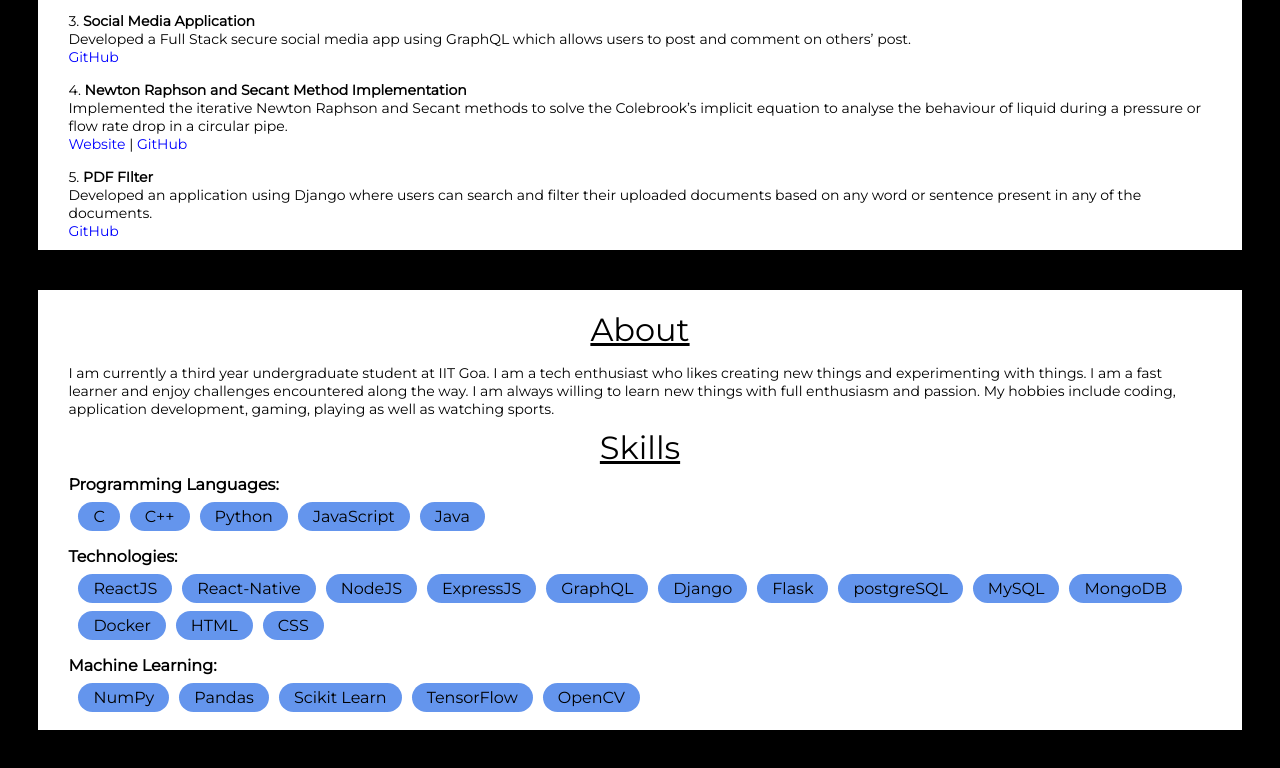
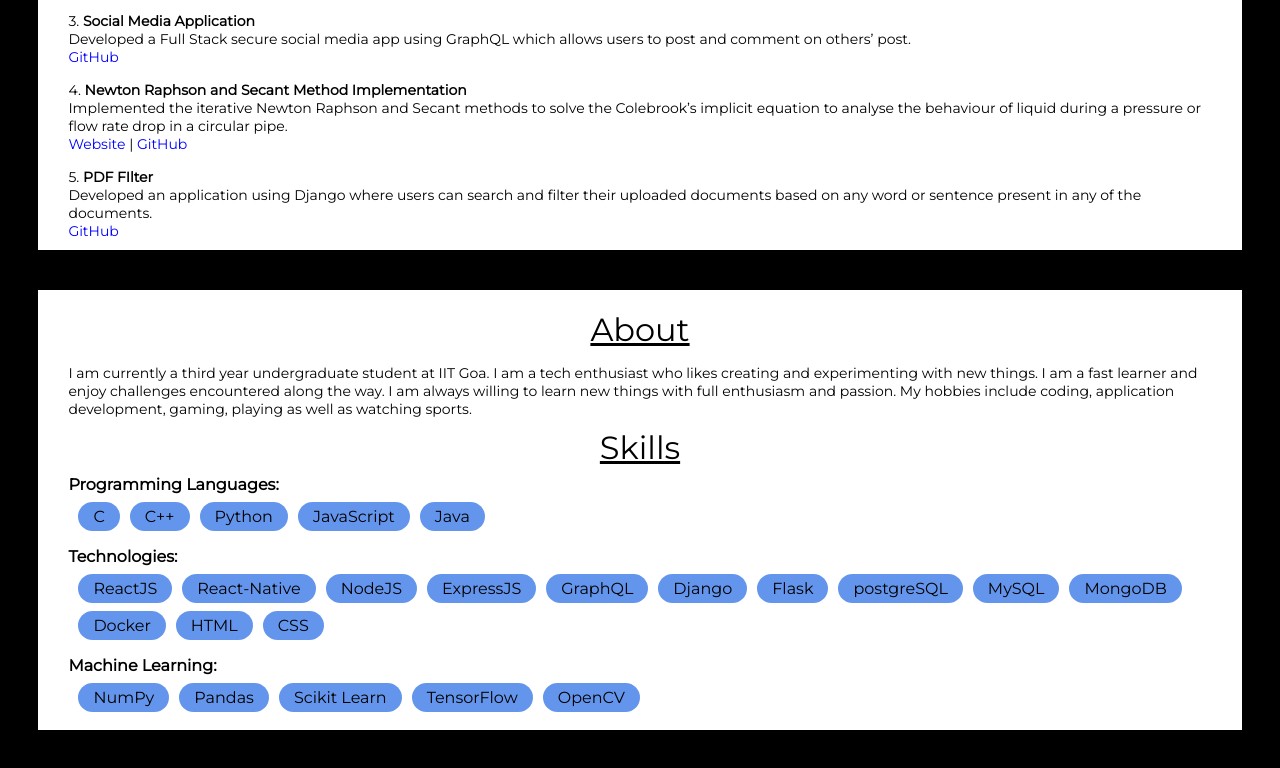
Before and after one commit to ayaniitgoa/ayaniitgoa.github.io, a plain HTML site: page index.html in a window 1280 px wide. Shown: the part 999-1767 px from the top of the page. Drawn offline with Linux system fonts and the light colour scheme.

Commit message:
Changed about me

```diff
--- a/index.html
+++ b/index.html
@@ -211,9 +211,9 @@
         <div class="card-title">About</div>
         <div class="about-desc">
           I am currently a third year undergraduate student at IIT Goa. I am a
-          tech enthusiast who likes creating new things and experimenting with
-          things. I am a fast learner and enjoy challenges encountered along the
-          way. I am always willing to learn new things with full enthusiasm and
+          tech enthusiast who likes creating and experimenting with new things.
+          I am a fast learner and enjoy challenges encountered along the way. I
+          am always willing to learn new things with full enthusiasm and
           passion. My hobbies include coding, application development, gaming,
           playing as well as watching sports.
         </div>
```
Also changed, not shown: 1 other file.
